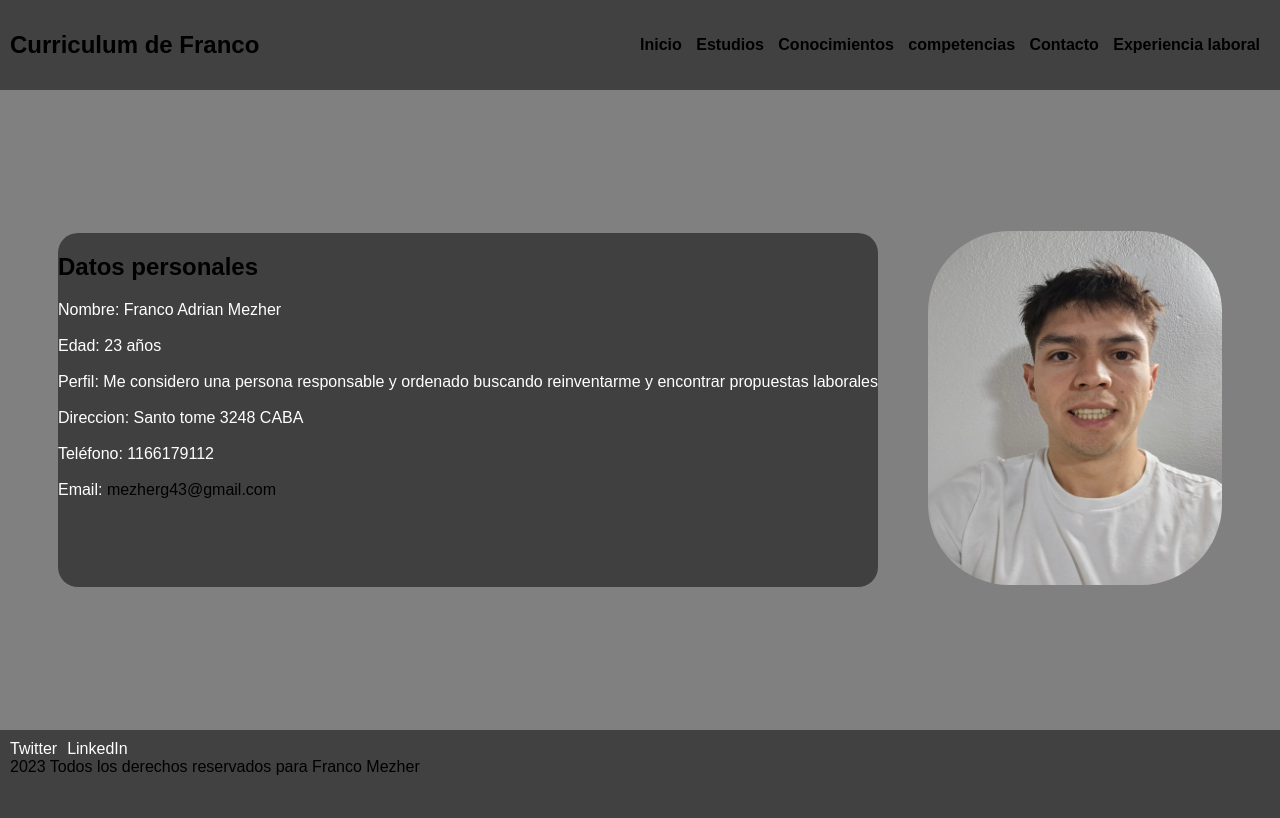
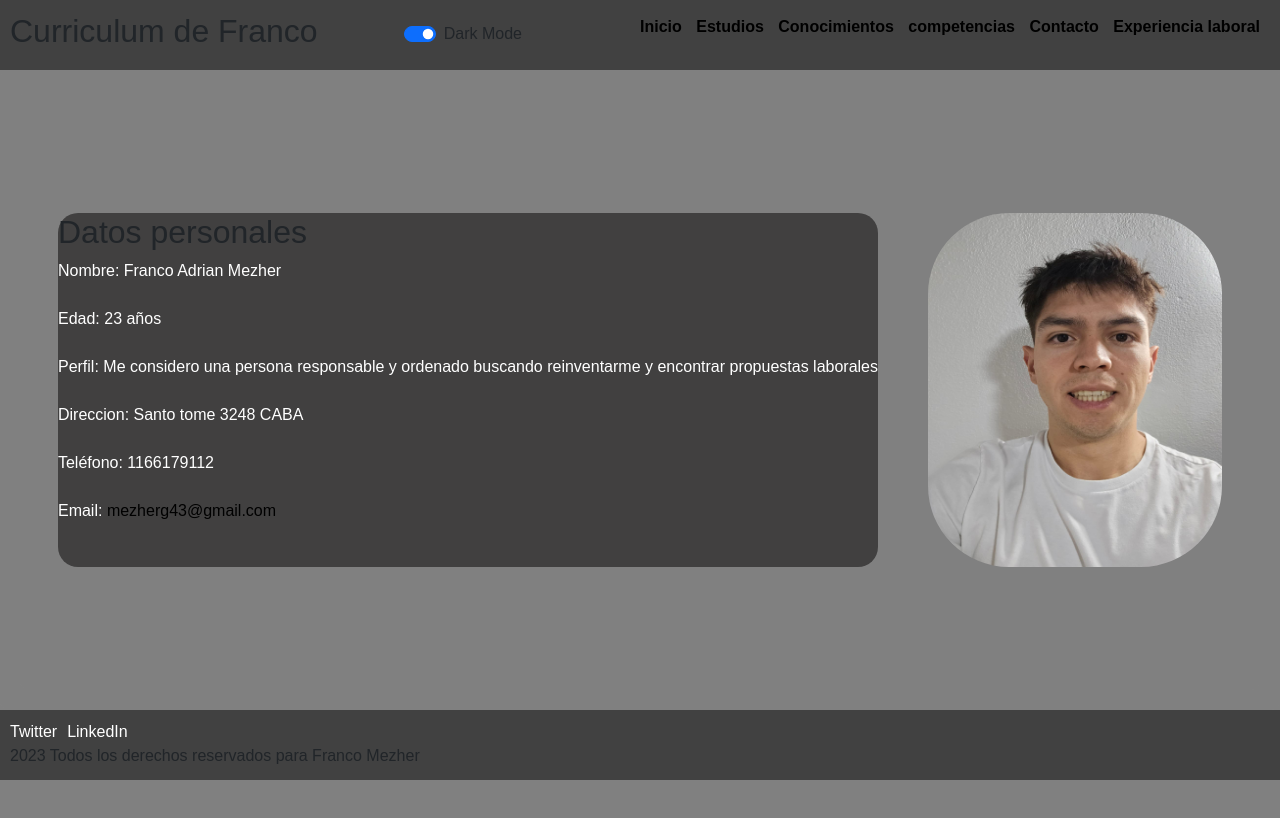
Before and after one commit to FranMezher/FranMezher.github.io, a plain HTML site: page index.html in a window 1280 px wide. Drawn offline with nearby package versions, Linux system fonts and the light colour scheme.

Commit message:
Add files via upload

```diff
--- a/index.html
+++ b/index.html
@@ -3,14 +3,20 @@
 <head>
     <meta charset="UTF-8">
     <meta name="viewport" content="width=device-width, initial-scale=1">
+    <link href="https://cdn.jsdelivr.net/npm/bootstrap@5.3.2/dist/css/bootstrap.min.css" rel="stylesheet" integrity="sha384-T3c6CoIi6uLrA9TneNEoa7RxnatzjcDSCmG1MXxSR1GAsXEV/Dwwykc2MPK8M2HN" crossorigin="anonymous">
     <link rel="stylesheet" href="./estilos/styles.css">
     <title>Curriculum Vitae</title>
 </head>
 <body>
     <header>
         <h2 class="titulo-curriculum">Curriculum de Franco</h2>
+        <div class="form-check form-switch">
+            <input class="form-check-input" type="checkbox" id="mySwitch" name="darkmode" value="yes" checked>
+            <label class="form-check-label" for="mySwitch">Dark Mode</label>
+        </div>
         <nav>
             <ul class="menu">
+
                 <a href="index.html">Inicio</a>
                 <a href="estudios.html">Estudios </a>
                 <a href="conocimientos.html">Conocimientos</a>
@@ -25,6 +31,7 @@
                 <a href="experiencia.html"class>Experiencia laboral</a>
                 <!--Link a whatsapp y utilizo target para que lo abra en otra pestaña -->
             </ul>
+
         </nav>
     </header>
     <main class="main">
@@ -59,5 +66,6 @@
             <p class="derechos"> 2023 Todos los derechos reservados para Franco Mezher</p>
         </div>
     </footer>
+    <script src="estilos/modoOscuro.js"></script>
 </body>
 </html>
```
Also changed, not shown: competencias.html (+6 -0 lines), conocimientos.html (+6 -0 lines), estudios.html (+6 -0 lines), experiencia.html (+6 -0 lines).
